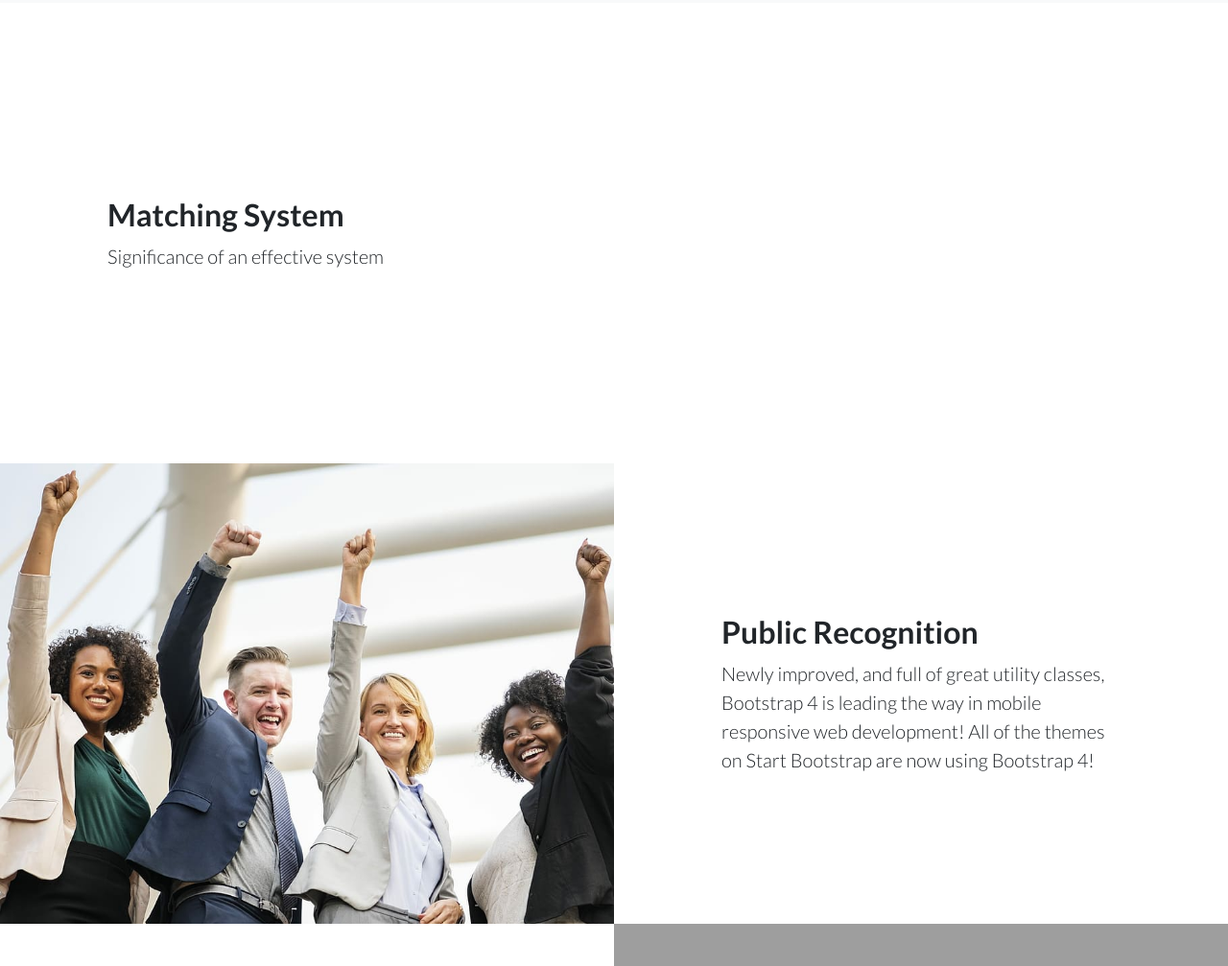
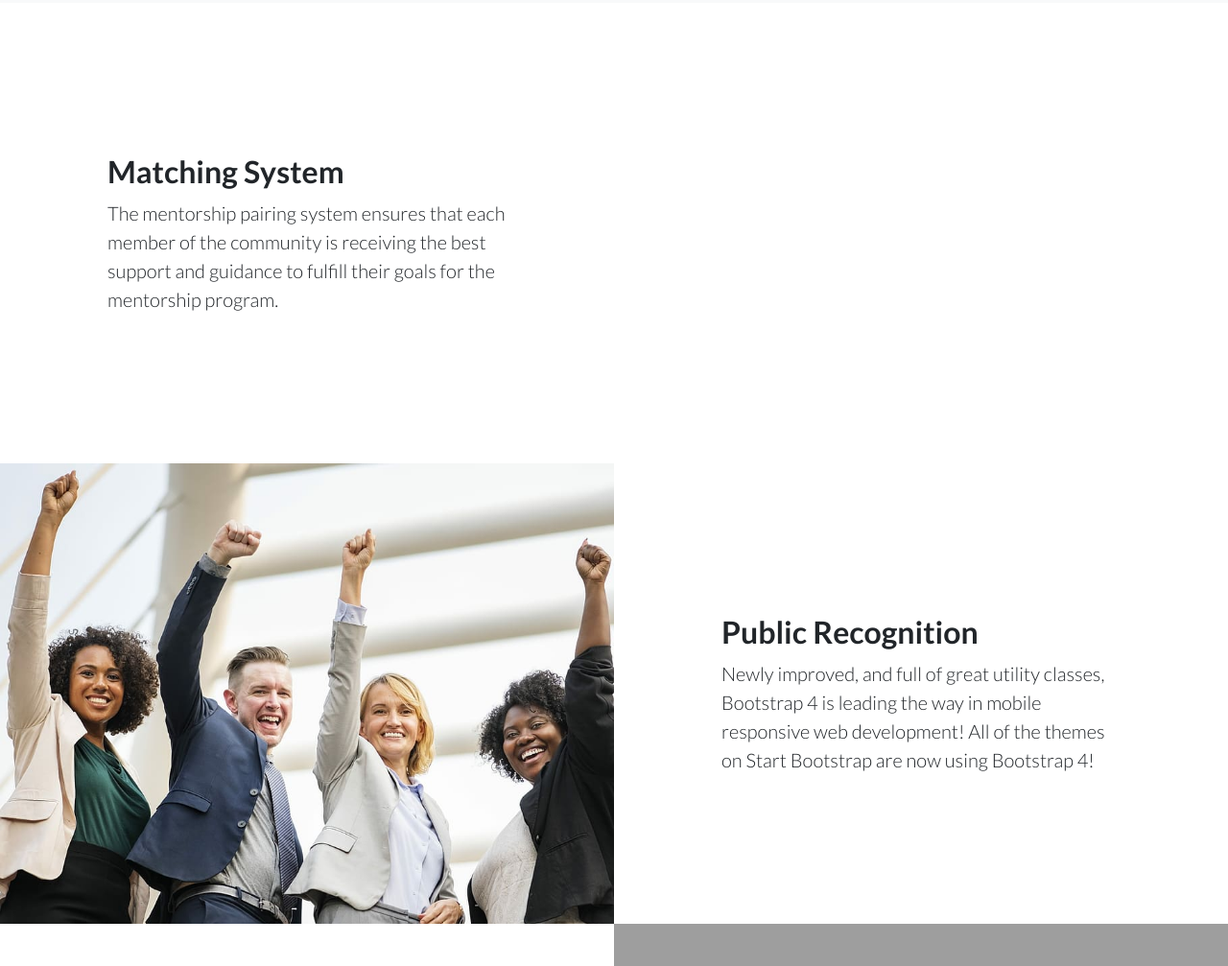
Before and after one commit to arianneghislainerull/haveherbackwebsite, a website: page index.html in a window 1280 px wide. Shown: the part 1189-2196 px from the top of the page at 96% size. Drawn offline with Linux system fonts and the light colour scheme; grey boxes are pictures that could not be loaded.

Commit message:
Update index.html

```diff
--- a/index.html
+++ b/index.html
@@ -100,7 +100,7 @@
         <div class="col-lg-6 order-lg-2 text-white showcase-img" style="background-image: url('img/1.jpg');"></div>
         <div class="col-lg-6 order-lg-1 my-auto showcase-text">
           <h2>Matching System</h2>
-          <p class="lead mb-0">Significance of an effective system</p>
+          <p class="lead mb-0">The mentorship pairing system ensures that each member of the community is receiving the best support and guidance to fulfill their goals for the mentorship program.</p>
         </div>
       </div>
       <div class="row no-gutters">
```
